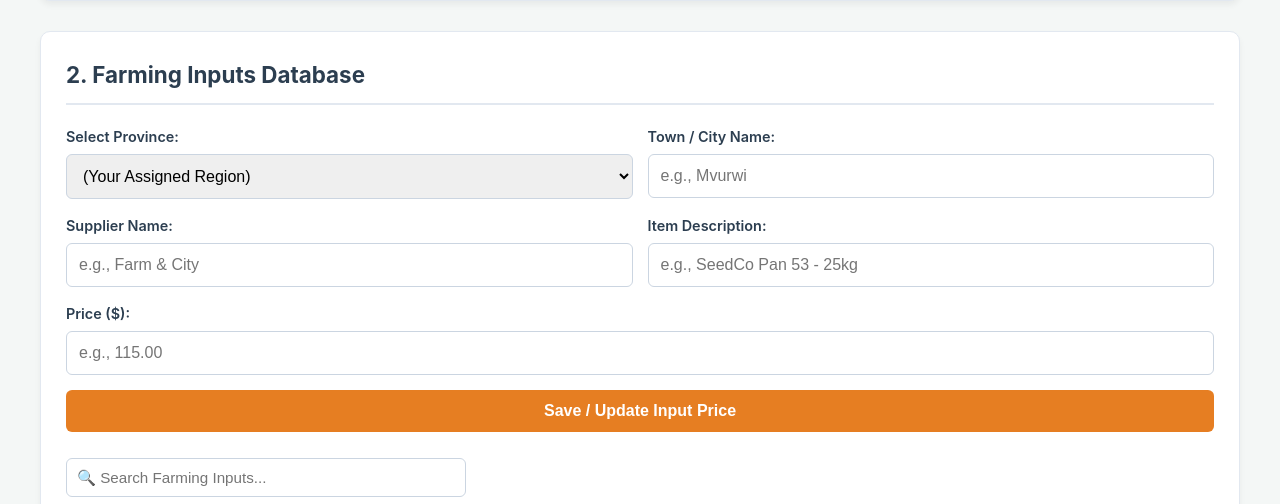
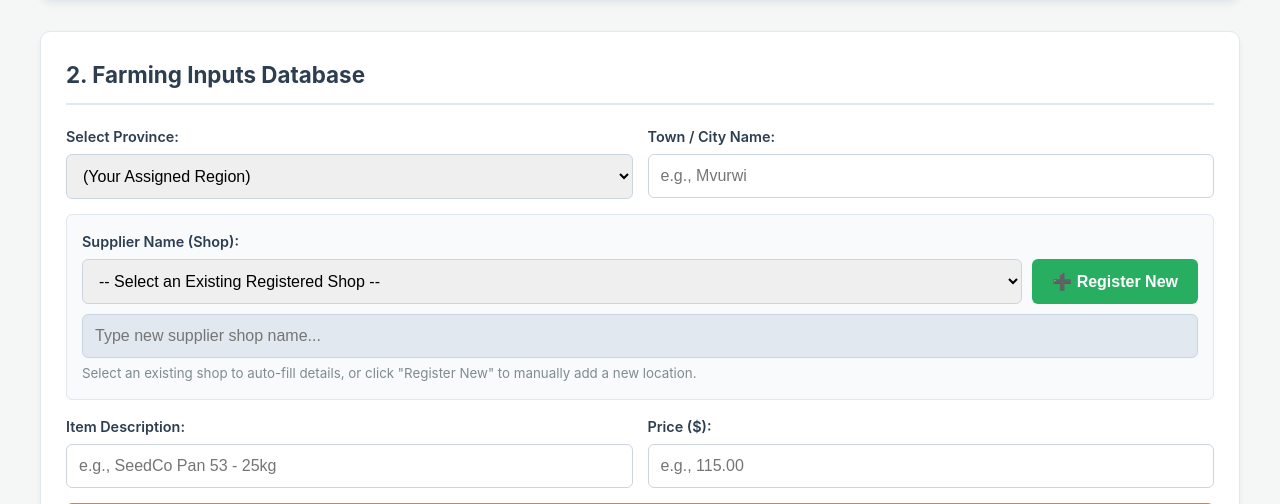
Before and after one commit to simari00/maize-connect, a Flask app: page /dashboard in a window 1280 px wide. Shown: the part 624-1128 px from the top of the page. Run offline with Flask 3, Linux system fonts and the light colour scheme; the visitor is signed in with stand-in values (Sample User, id 1); data that the repository does not hold is empty; some libraries are stand-ins or nearby versions.

Commit message:
UI Upgrade: Implemented Relational Supplier form, Smart View table filters, and secure Main Boss Farmers Database

```diff
--- a/templates/dashboard.html
+++ b/templates/dashboard.html
@@ -98,7 +98,6 @@
             max-width: 400px; margin-bottom: 15px; font-size: 0.95rem;
         }
 
-        /* NEW UPGRADE: Main Boss Expandable Button */
         .toggle-btn {
             background-color: #27ae60; color: white; padding: 15px; border-radius: 6px; cursor: pointer;
             font-weight: bold; width: 100%; text-align: left; margin-top: 20px; display: flex; justify-content: space-between; align-items: center; font-size: 1.1rem;
@@ -110,7 +109,7 @@
            ========================================== */
         .table-container {
             width: 100%;
-            max-height: 350px; /* Forces scroll for 10000+ records */
+            max-height: 350px;
             overflow-y: auto;
             border-radius: 6px;
             border: 1px solid var(--border);
@@ -122,7 +121,6 @@
         table { width: 100%; border-collapse: collapse; min-width: 700px; }
         th, td { padding: 14px; text-align: left; border-bottom: 1px solid var(--border); font-size: 0.95rem; }
 
-        /* Sticky Headers so they stay visible when scrolling */
         th {
             position: sticky; top: 0; background-color: #f8fafc; color: var(--primary);
             font-weight: 700; white-space: nowrap; z-index: 10; box-shadow: 0 2px 2px -1px rgba(0,0,0,0.1);
@@ -265,6 +263,7 @@
 
         <div class="card">
             <h2 class="card-header">2. Farming Inputs Database</h2>
+
             <form action="/admin/input" method="POST">
                 <div class="form-grid">
                     <div class="input-group">
@@ -288,19 +287,28 @@
                             <input type="hidden" name="province" value="{{ current_user.province }}">
                         {% endif %}
                     </div>
+
                     <div class="input-group">
                         <label>Town / City Name:</label>
                         <input type="text" name="town" id="input_town" placeholder="e.g., Mvurwi" required>
                     </div>
-                    <div class="input-group">
-                        <label>Supplier Name:</label>
-                        <input type="text" name="supplier" id="input_supplier" placeholder="e.g., Farm & City" required>
+
+                    <div class="input-group full-width" style="background-color: #f8fafc; padding: 15px; border-radius: 6px; border: 1px solid var(--border);">
+                        <label>Supplier Name (Shop):</label>
+                        <div style="display: flex; gap: 10px; margin-bottom: 10px;">
+                            <select id="supplier_dropdown" style="flex: 1;" onchange="syncSupplier()">
+                                <option value="" disabled selected>-- Select an Existing Registered Shop --</option>
+                                </select>
+                            <button type="button" class="btn-main" style="width: auto; margin-top: 0; background-color: var(--success);" onclick="toggleNewShop()" id="newShopBtn">➕ Register New</button>
+                        </div>
+                        <input type="text" name="supplier" id="input_supplier" placeholder="Type new supplier shop name..." required style="background-color: #e2e8f0;" readonly>
+                        <small style="color: var(--text-muted); margin-top: 5px;">Select an existing shop to auto-fill details, or click "Register New" to manually add a new location.</small>
                     </div>
                     <div class="input-group">
                         <label>Item Description:</label>
                         <input type="text" name="item" id="input_item" placeholder="e.g., SeedCo Pan 53 - 25kg" required>
                     </div>
-                    <div class="input-group full-width">
+                    <div class="input-group">
                         <label>Price ($):</label>
                         <input type="text" name="price" id="input_price" placeholder="e.g., 115.00" required>
                     </div>
@@ -454,7 +462,8 @@
                     </table>
                 </div>
             </div>
-            </div>
+
+        </div>
         {% endif %}
 
     </div>
@@ -467,7 +476,7 @@
             let table = document.getElementById(tableId);
             let tr = table.getElementsByTagName("tr");
 
-            for (let i = 1; i < tr.length; i++) { // Skip the header row
+            for (let i = 1; i < tr.length; i++) {
                 let td = tr[i].getElementsByTagName("td");
                 let rowContainsFilter = false;
                 for (let j = 0; j < td.length; j++) {
@@ -482,7 +491,78 @@
             }
         }
 
-        // Toggles visibility of Main Boss sections
+        // JS Logic for the Relational Supplier Input
+        document.addEventListener("DOMContentLoaded", function() {
+            const table = document.getElementById("tableInput");
+            const dropdown = document.getElementById("supplier_dropdown");
+            const seen = new Set();
+
+            if(table && dropdown) {
+                const rows = table.getElementsByTagName("tr");
+                for(let i=1; i<rows.length; i++) {
+                    const cells = rows[i].getElementsByTagName("td");
+                    if(cells.length > 3) {
+                        const province = cells[0].innerText.trim();
+                        const town = cells[1].innerText.trim();
+                        const supplier = cells[2].innerText.trim();
+
+                        const key = supplier + "|" + town;
+                        if(!seen.has(key)) {
+                            seen.add(key);
+                            const opt = document.createElement("option");
+                            opt.value = supplier;
+                            opt.dataset.town = town;
+                            opt.dataset.province = province;
+                            opt.text = supplier + " (" + town + ")";
+                            dropdown.add(opt);
+                        }
+                    }
+                }
+            }
+        });
+
+        function syncSupplier() {
+            const dropdown = document.getElementById("supplier_dropdown");
+            const selected = dropdown.options[dropdown.selectedIndex];
+
+            const inputSupplier = document.getElementById("input_supplier");
+            const inputTown = document.getElementById("input_town");
+            const inputProvince = document.getElementById("input_province");
+
+            if(selected.value) {
+                inputSupplier.value = selected.value;
+                inputSupplier.readOnly = true;
+                inputSupplier.style.backgroundColor = "#e2e8f0";
+
+                inputTown.value = selected.dataset.town;
+                inputProvince.value = selected.dataset.province;
+            }
+        }
+
+        function toggleNewShop() {
+            const inputSupplier = document.getElementById("input_supplier");
+            const dropdown = document.getElementById("supplier_dropdown");
+            const btn = document.getElementById("newShopBtn");
+
+            if(inputSupplier.readOnly) {
+                // Switch to Manual Entry Mode
+                inputSupplier.readOnly = false;
+                inputSupplier.value = "";
+                inputSupplier.style.backgroundColor = "#ffffff";
+                document.getElementById("input_town").value = "";
+                dropdown.selectedIndex = 0;
+                btn.innerHTML = "✖ Cancel";
+                btn.style.backgroundColor = "var(--danger)";
+            } else {
+                // Switch back to Dropdown Mode
+                inputSupplier.readOnly = true;
+                inputSupplier.style.backgroundColor = "#e2e8f0";
+                inputSupplier.value = "";
+                btn.innerHTML = "➕ Register New";
+                btn.style.backgroundColor = "var(--success)";
+            }
+        }
+
         function toggleSection(sectionId) {
             const section = document.getElementById(sectionId);
             if (section.style.display === "none") {
@@ -518,7 +598,13 @@
         function editInput(province, town, supplier, item, price) {
             document.getElementById('input_province').value = province;
             document.getElementById('input_town').value = town;
-            document.getElementById('input_supplier').value = supplier;
+
+            // Force text mode for easy editing
+            const inputSupplier = document.getElementById('input_supplier');
+            inputSupplier.value = supplier;
+            inputSupplier.readOnly = false;
+            inputSupplier.style.backgroundColor = "#ffffff";
+
             document.getElementById('input_item').value = item;
             document.getElementById('input_price').value = price;
 
```
